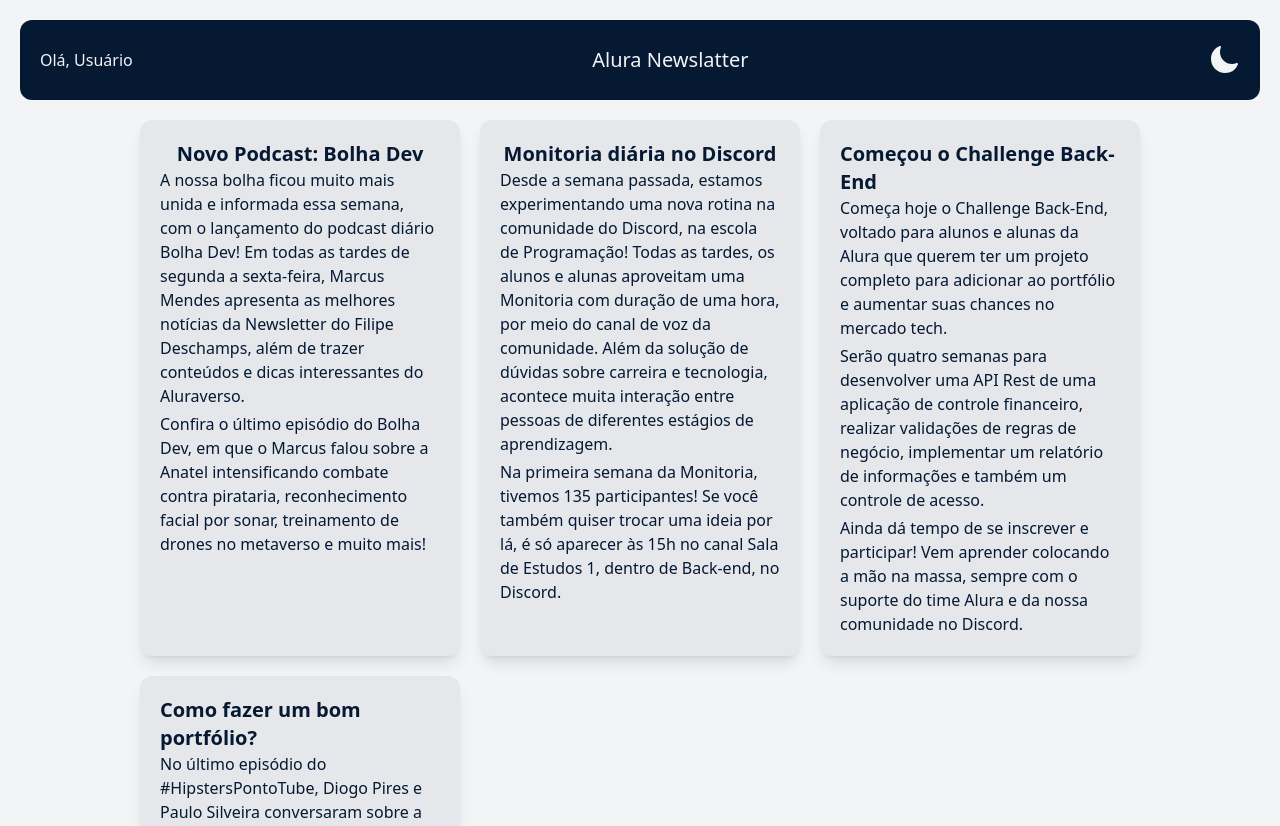
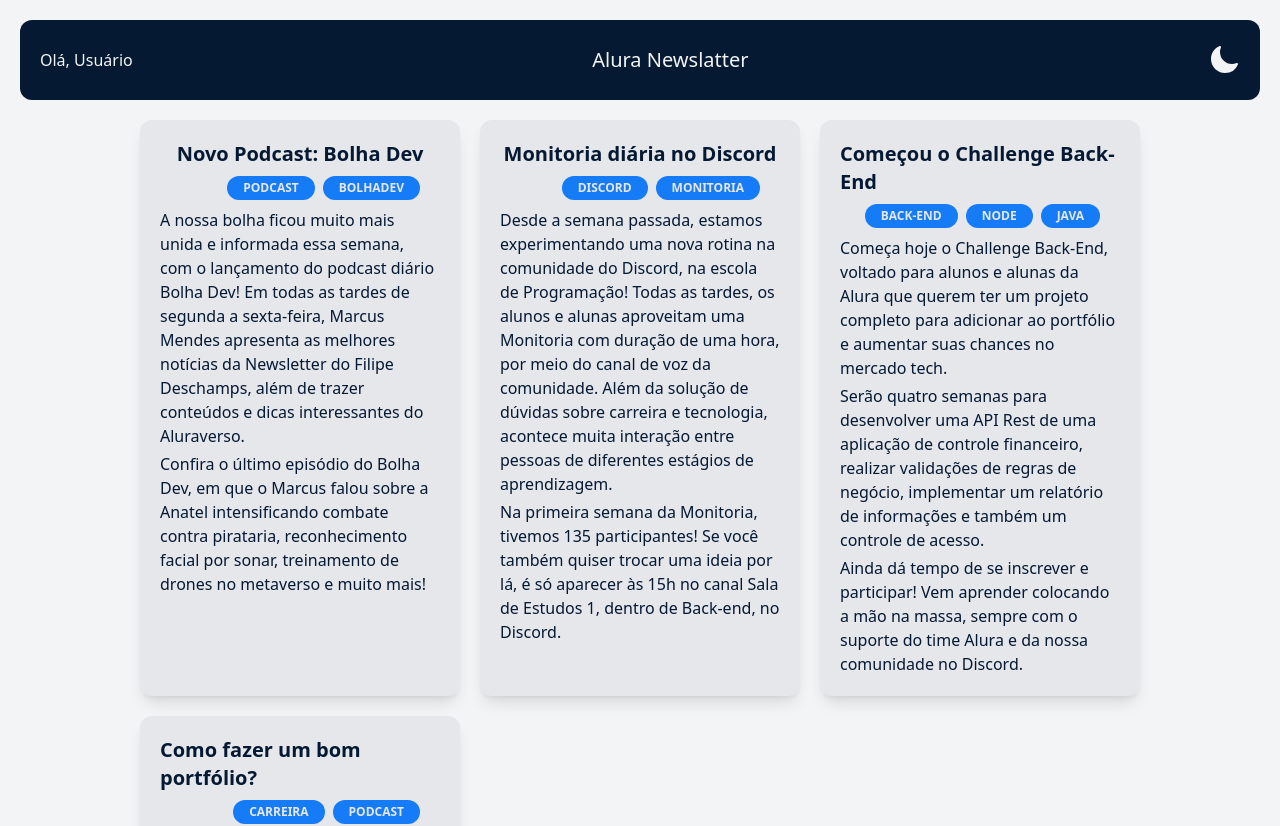
Before and after one commit to JennyLamego2022/newsletter_alura_react, a React (Vite) app: page / in a window 1280 px wide. Shown: the top 826 px of the page. Built offline with nearby package versions, Linux system fonts and the light colour scheme.

Commit message:
feat: Manipulação das informações dos artigos

```diff
--- a/src/components/Article/Article.jsx
+++ b/src/components/Article/Article.jsx
@@ -2,8 +2,13 @@
 
 
 const Article = ({ title, text, tags, image, alt }) => {
-    return <div className="p-5 bg-gray-200 dark:bg-dark-200 sm:rounded-xl sm:shadow-lg flex flex-col items-center ">
+    return <div className="p-5 bg-gray-200 dark:bg-dark-200 sm:rounded-xl sm:shadow-lg flex gap-2 flex-col items-center ">
         <h3 className="text-xl text-alura-200 dark:text-gray-200 font-bold">{title}</h3>
+        <div className='w-full flex-row justify-end gap-2 pr-5 hidden sm:flex'>
+            {
+                tags.map(tag => <span key={tag} className=' bg-alura-100 dark:bg-dark-100 px-4 py-1 rounded-full text-gray-200 font-bold text-xs uppercase'>{tag}</span>)
+            }
+        </div>
         <div className="grid gap-1">
             {
                 text.map((content, index) => <p key={index}className="text-alura-200 dark:text-gray-400">{content}</p>)
```
